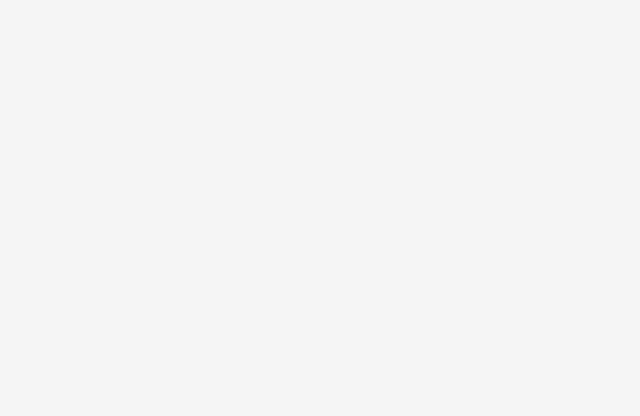
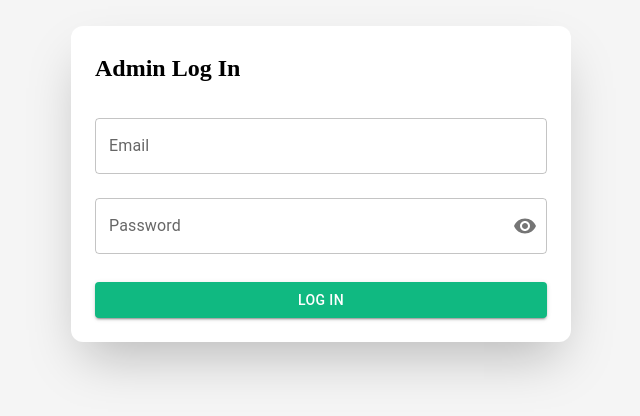
Before and after one commit to ZubalYana/typing-speed-counter, a React (Vite) app: page /admin-login in a window 1280 px wide. Before the commit this address had no page. Shown: the part 216-632 px from the top of the page, without its empty margins (319-959 px from the left). Built offline with nearby package versions, Linux system fonts and the light colour scheme; a web font is replaced by a local one.

Commit message:
create an admin panel and secure it with login form

```diff
--- a/package.json
+++ b/package.json
@@ -18,6 +18,7 @@
     "axios": "^1.11.0",
     "flag-icons": "^7.5.0",
     "framer-motion": "^12.23.12",
+    "jwt-decode": "^4.0.0",
     "lucide-react": "^0.536.0",
     "react": "^19.1.0",
     "react-dom": "^19.1.0",
--- a/src/App.tsx
+++ b/src/App.tsx
@@ -5,13 +5,22 @@ import AlertSnackbar from './components/AlertSnackbar'
 import UserProfile from './components/UserProfile'
 import TypingTest from './components/Typing'
 import PageLayout from './components/PageLayout'
+import AdminLogin from './components/AdminLogin'
+import AdminPanel from './components/AdminPanel'
+import ProtectedAdminRoute from './components/ProtectedAdminRoute'
 function App() {
 
   return (
     <Router>
       <Routes>
+        <Route path="/auth" element={<Auth />} />
+        <Route path="/admin-login" element={<AdminLogin />} />
+        <Route path="/admin" element={
+          <ProtectedAdminRoute>
+            <AdminPanel />
+          </ProtectedAdminRoute>
+        } />
         <Route path="/" element={<PageLayout><TypingTest /></PageLayout>} />
-        <Route path="/auth" element={<Auth />} />
         <Route path="/profile" element={<PageLayout><UserProfile /></PageLayout>} />
       </Routes>
       <AlertSnackbar />
--- /dev/null
+++ b/src/components/AdminLogin.tsx
@@ -0,0 +1,97 @@
+import { useState } from "react";
+import {
+    TextField,
+    Button,
+    IconButton,
+    InputAdornment
+} from '@mui/material';
+import { Visibility, VisibilityOff } from '@mui/icons-material';
+import { useNavigate } from "react-router-dom";
+import useAlertStore from "../stores/useAlertStore";
+import axios from 'axios'
+
+export default function AdminLogin() {
+    const [email, setEmail] = useState('');
+    const [password, setPassword] = useState('');
+    const [error, setError] = useState('');
+    const [success, setSuccess] = useState('');
+    const [showPassword, setShowPassword] = useState(false);
+    const { showAlert } = useAlertStore();
+    const navigate = useNavigate();
+
+    const togglePasswordVisibility = () => {
+        setShowPassword(prev => !prev);
+    };
+
+    const onSubmit = async (e: React.FormEvent) => {
+        e.preventDefault();
+
+        axios.post('http://localhost:5000/admin-login', { email, password })
+            .then(res => {
+                localStorage.setItem('adminToken', res.data.token);
+                navigate('/admin');
+            })
+            .catch(err => {
+                setError('Invalid login or unauthorized');
+                showAlert('Invalid login or unauthorized', err);
+            });
+    }
+
+    return (
+        <div className="w-full h-screen xl:overflow-hidden flex justify-center items-center">
+            <form
+                className="w-[500px] rounded-xl bg-white shadow-2xl p-6 flex flex-col justify-between"
+                onSubmit={onSubmit}
+            >
+                <h3 className="text-[24px] font-bold mb-4">
+                    Admin Log In
+                </h3>
+                <TextField
+                    label="Email"
+                    value={email}
+                    onChange={(e) => {
+                        setEmail(e.target.value);
+                        if (error) setError('');
+                        if (success) setSuccess('');
+                    }}
+                    fullWidth
+                    margin="normal"
+                />
+
+                <TextField
+                    label="Password"
+                    type={showPassword ? 'text' : 'password'}
+                    value={password}
+                    onChange={(e) => setPassword(e.target.value)}
+                    fullWidth
+                    margin="normal"
+                    InputProps={{
+                        endAdornment: (
+                            <InputAdornment position="end">
+                                <IconButton
+                                    onClick={togglePasswordVisibility}
+                                    edge="end"
+                                    aria-label="toggle password visibility"
+                                >
+                                    {showPassword ? <VisibilityOff /> : <Visibility />}
+                                </IconButton>
+                            </InputAdornment>
+                        ),
+                    }}
+                />
+                <Button
+                    type="submit"
+                    variant="contained"
+                    color="primary"
+                    fullWidth
+                    sx={{
+                        marginTop: '20px',
+                        backgroundColor: '#10B981'
+                    }}
+                >
+                    Log in
+                </Button>
+            </form>
+        </div>
+    )
+}
--- /dev/null
+++ b/src/components/AdminPanel.tsx
@@ -0,0 +1,7 @@
+import React from 'react'
+
+export default function AdminPanel() {
+    return (
+        <div>AdminPanel</div>
+    )
+}
--- /dev/null
+++ b/src/components/ProtectedAdminRoute.tsx
@@ -0,0 +1,21 @@
+import { Navigate } from 'react-router-dom';
+import { jwtDecode } from 'jwt-decode';
+import type { ReactNode } from 'react';
+
+const ProtectedAdminRoute = ({ children }: { children: ReactNode }) => {
+    const token = localStorage.getItem('adminToken');
+
+    if (!token) return <Navigate to="/admin-login" replace />;
+
+    try {
+        const decoded: { role: string } = jwtDecode(token);
+        if (decoded.role !== 'Admin') {
+            return <Navigate to="/admin-login" replace />;
+        }
+        return children;
+    } catch {
+        return <Navigate to="/admin-login" replace />;
+    }
+};
+
+export default ProtectedAdminRoute;
```
Also changed, not shown: 1 other file (tests, documents, lock files or other folders).
